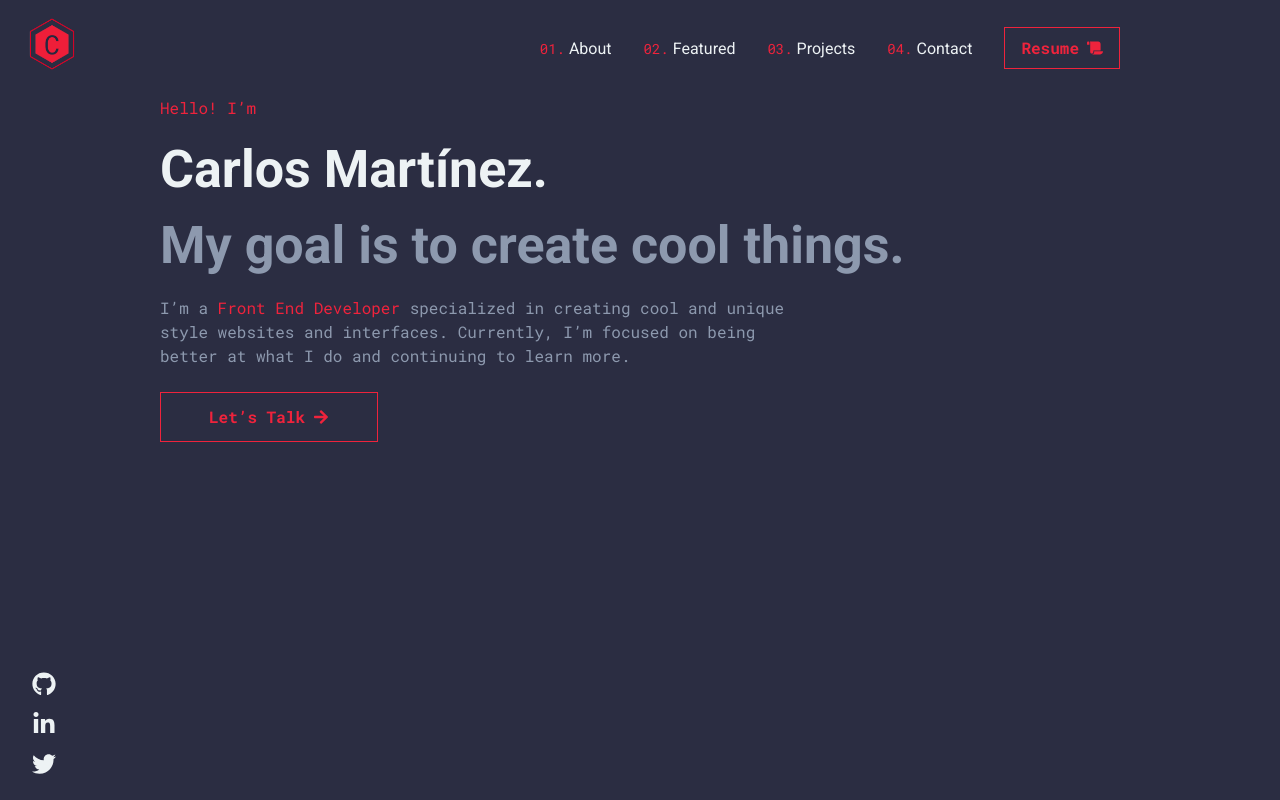
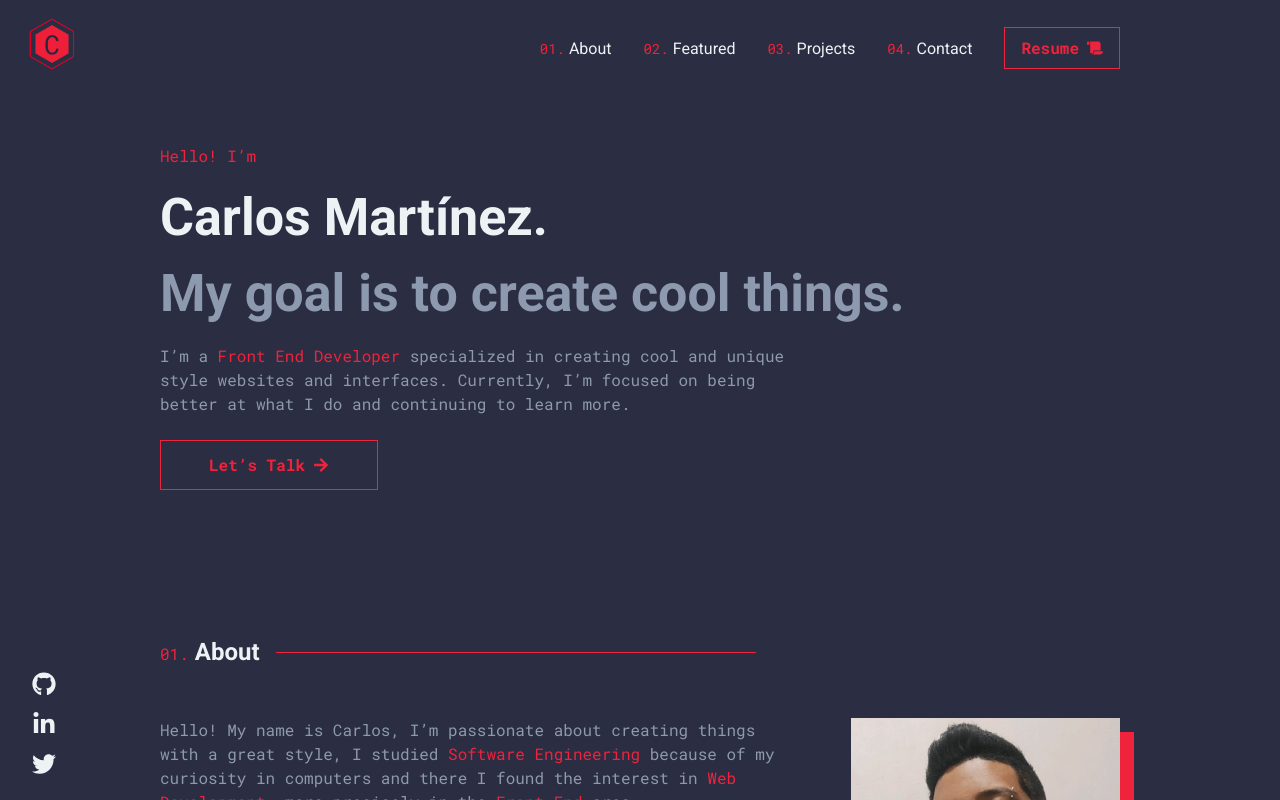
Before and after one commit to carlosamarto/portfolio, a React (Create React App) app: page / in a window 1280 px wide. Shown: the top 800 px of the page. Built offline with nearby package versions, Linux system fonts and the light colour scheme.

Commit message:
update v3.3

```diff
--- a/src/Styles.css
+++ b/src/Styles.css
@@ -72,7 +72,7 @@
   }
 
   .section {
-    @apply min-h-screen flex justify-start;
+    @apply flex justify-start xs:my-12 my-4;
   }
 
   .error {
```
